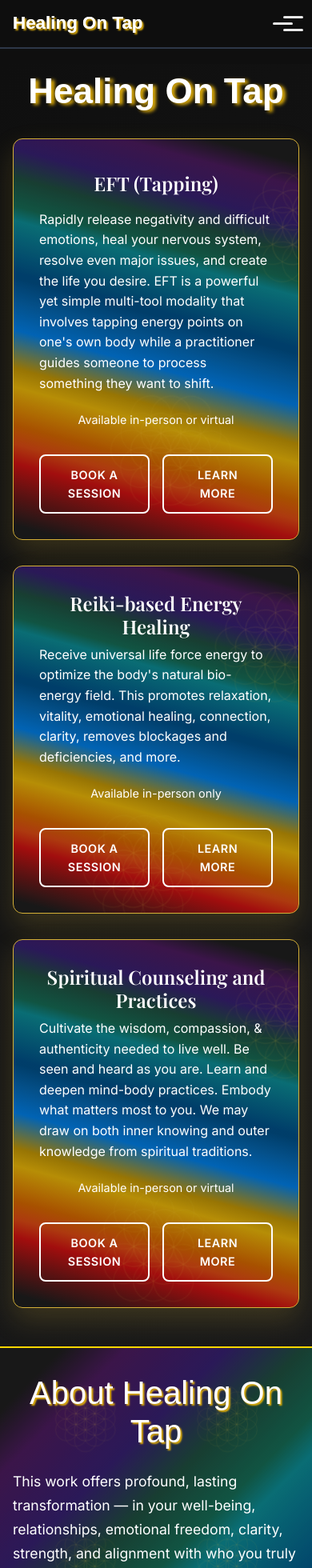
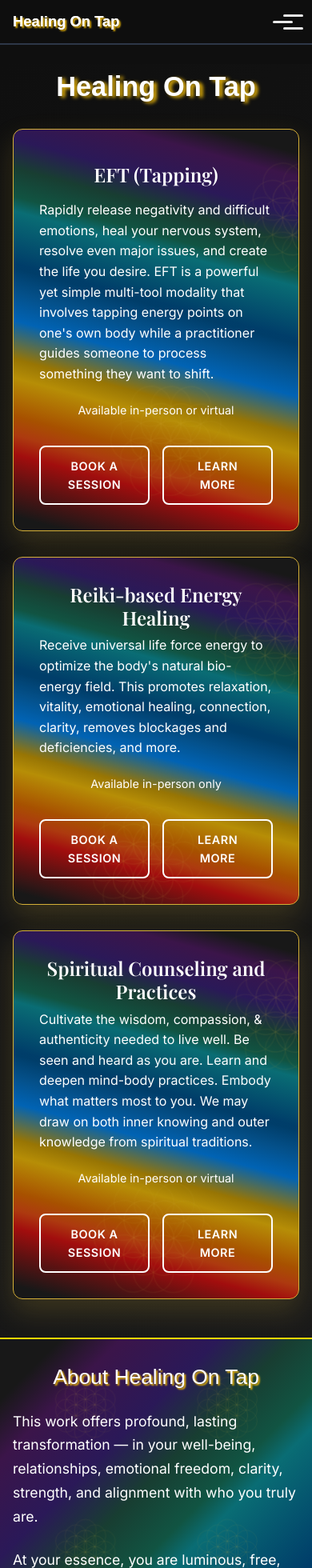
Before and after one commit to naturalCode4/kalyanamitta-website, a React (Create React App) app: page / in a window 390 px wide. Shown: the top 1960 px of the page at 80% size. Built offline with nearby package versions, Linux system fonts and the light colour scheme; the HTML template or start-up script is replaced by a standard one.

Commit message:
changed mobile titles smaller

```diff
--- a/src/components/CalendlyEmbed.css
+++ b/src/components/CalendlyEmbed.css
@@ -128,11 +128,11 @@
   }
 
   .calendly-embed-container h2 {
-    font-size: 2.5rem;
+    font-size: 2rem;
   }
 
   .calendly-header h2 {
-    font-size: 2.1rem;
+    font-size: 1.65rem;
   }
 
   .calendly-header p {
--- a/src/components/Header.css
+++ b/src/components/Header.css
@@ -267,7 +267,7 @@
    @media (max-width: 768px) {
 
     .logo h1 {
-      font-size: 1.4rem;
+      font-size: 1.15rem;
     }
 
     .mobile-menu-btn {
--- a/src/pages/About.css
+++ b/src/pages/About.css
@@ -387,7 +387,7 @@
   }
 
   .about-adin h2 {
-    font-size: 2rem;
+    font-size: 1.65rem;
   }
 
   .about-image {
@@ -402,7 +402,7 @@
   }
 
   .testimonials-section h2 {
-    font-size: 2rem;
+    font-size: 1.65rem;
   }
 
   .testimonials-grid {
--- a/src/pages/EFT.css
+++ b/src/pages/EFT.css
@@ -223,7 +223,7 @@
 /* Responsive Design */
 @media (max-width: 768px) {
   .EFT-emotional-freedom-techniques-hero-content h1 {
-    font-size: 2.5rem;
+    font-size: 2rem;
   }
 
   .services-grid {
@@ -355,7 +355,7 @@
   }
 
   .about-eft h2 {
-    font-size: 2rem;
+    font-size: 1.65rem;
   }
 
   .about-eft h3 {
--- a/src/pages/EnergyWork.css
+++ b/src/pages/EnergyWork.css
@@ -218,7 +218,7 @@
 /* Responsive - Match EmotionalProcessing */
 @media (max-width: 768px) {
   .energy-work-hero-content h1 {
-    font-size: 2.5rem;
+    font-size: 2rem;
   }
 
   .about-energy-work {
@@ -226,7 +226,7 @@
   }
 
   .about-energy-work h2 {
-    font-size: 2rem;
+    font-size: 1.65rem;
   }
 
   .about-energy-work h3 {
--- a/src/pages/Home.css
+++ b/src/pages/Home.css
@@ -636,9 +636,14 @@
   }
 
   .hero h1 {
-    font-size: 2.75rem;
+    font-size: 2.15rem;
     margin-bottom: 2rem;
     margin-top: -1rem;
+  }
+
+  .section-rainbow .section-title.subtitle-heading,
+  .section-dark .section-title.subtitle-heading {
+    font-size: 1.65rem;
   }
 
   .hero-subtitle {
--- a/src/pages/Rates.css
+++ b/src/pages/Rates.css
@@ -926,7 +926,7 @@
   }
 
   .rates-hero h1 {
-    font-size: 2.5rem;
+    font-size: 2rem;
   }
 
   .rates-subtitle {
@@ -1093,7 +1093,7 @@
 
 @media (max-width: 480px) {
   .rates-hero h1 {
-    font-size: 3rem;
+    font-size: 1.85rem;
   }
 
   .pricing-card {
--- a/src/pages/SpiritualPractice.css
+++ b/src/pages/SpiritualPractice.css
@@ -312,7 +312,7 @@
 /* Responsive - Match EmotionalProcessing */
 @media (max-width: 768px) {
   .spiritual-practice-hero-content h1 {
-    font-size: 2.5rem;
+    font-size: 2rem;
   }
 
   .about-spiritual-practice {
@@ -320,7 +320,7 @@
   }
 
   .about-spiritual-practice h2 {
-    font-size: 2rem;
+    font-size: 1.65rem;
   }
 
   .about-spiritual-practice h3 {
--- a/src/styles/shared.css
+++ b/src/styles/shared.css
@@ -238,6 +238,21 @@
     font-size: 2rem;
   }
 
+  /* Fantasy stack renders larger on many mobile browsers — keep headings tighter */
+  .subtitle-heading {
+    font-size: 1.65rem;
+    line-height: 1.2;
+  }
+
+  .section-title.subtitle-heading {
+    font-size: 1.65rem;
+  }
+
+  h1.subtitle-heading {
+    font-size: 2rem;
+    line-height: 1.15;
+  }
+
   .grid-2,
   .grid-3,
   .grid-cards {
```
